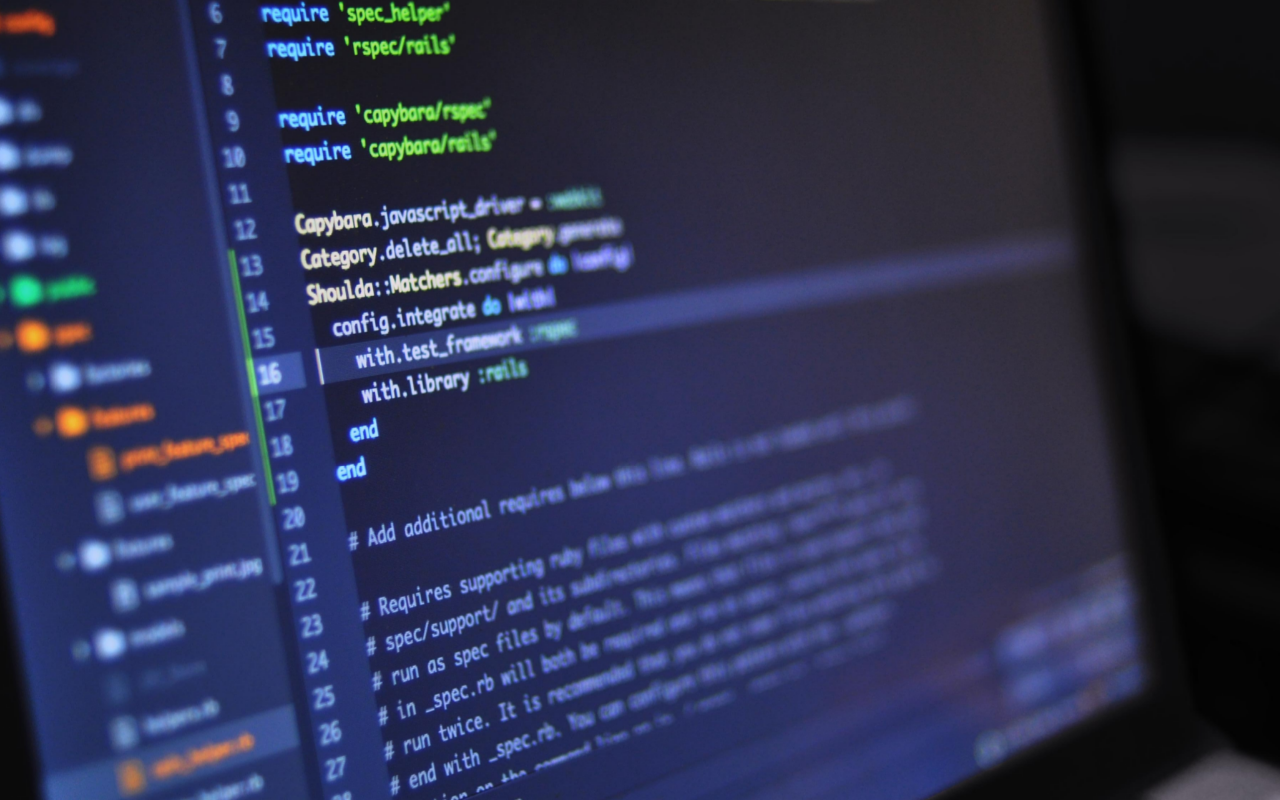
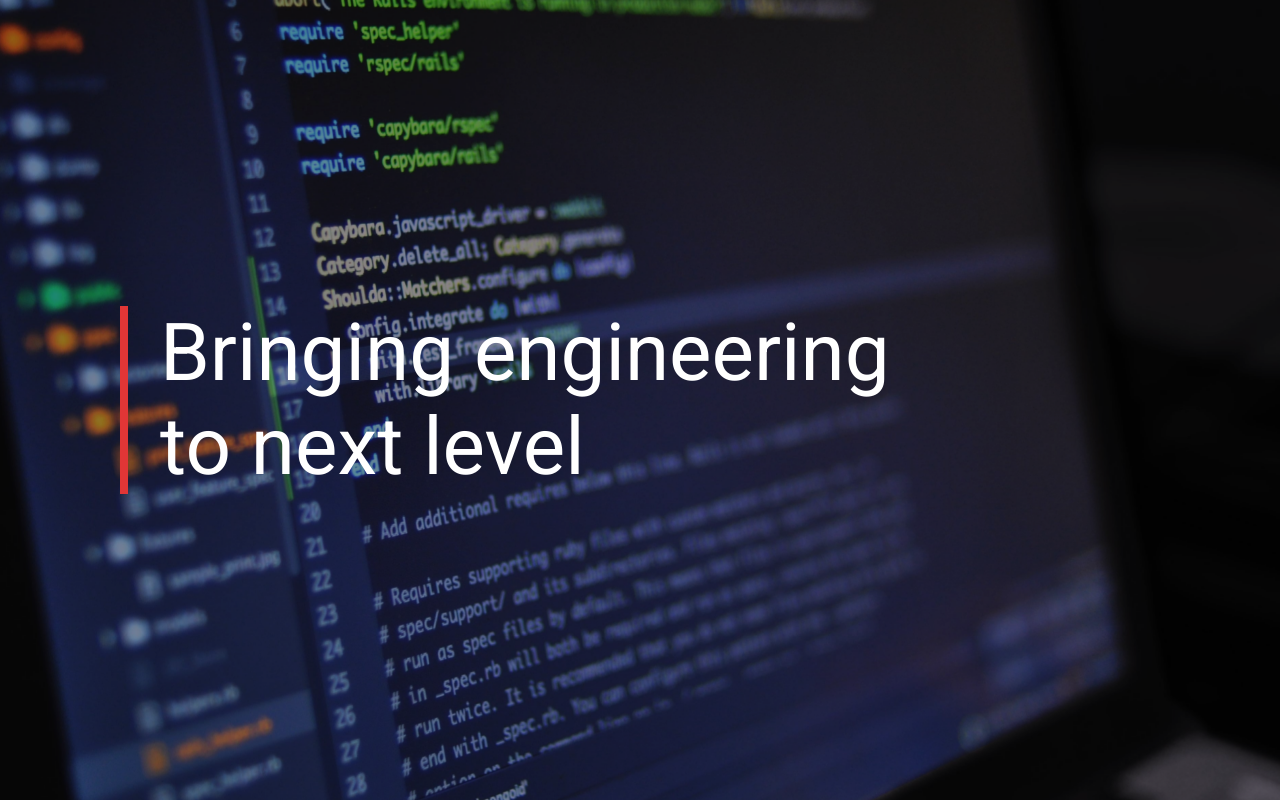
Before and after one commit to Mazin-Fouad/mazinfouad.de, an Angular app: page / in a window 1280 px wide. Built offline with nearby package versions, Linux system fonts and the light colour scheme.

Commit message:
added animated text

```diff
--- a/src/app/app.component.html
+++ b/src/app/app.component.html
@@ -5,3 +5,7 @@
     src="assets/imgs/{{ images[currentImage] }}"
   />
 </div>
+
+<div class="sildeshow-container sildeshow-overlay">
+  <p *ngIf="showImage" class="fadeIn">{{ headlines[currentImage] }}</p>
+</div>
--- a/src/app/app.component.scss
+++ b/src/app/app.component.scss
@@ -1,9 +1,8 @@
-.sildeshow-container{
+.sildeshow-container {
     width: 100vw;
     height: 100vh;
     overflow: hidden;
 }
-
 
 .img-slideshow {
     width: 100vw;
@@ -13,13 +12,45 @@
     animation: zoomIn 8s ease-in-out;
 }
 
-@keyframes zoomIn{
-
+@keyframes zoomIn {
     from {
         transform: scale(1);
     }
 
-    to{
+    to {
         transform: scale(1.2);
     }
 }
+
+.sildeshow-overlay {
+    position: absolute;
+    top: 0;
+    background-color: rgba(0, 0, 0, 0.4);
+    display: flex;
+    align-items: center;
+
+    p {
+        margin-left: 120px;
+        max-width: 800px;
+        padding-left: 32px;
+        color: #fff;
+        font-size: 5rem;
+        border-left: 8px solid #e13636;
+    }
+}
+
+.fadeIn {
+    animation: fadInAnimation 1.3s ease-in-out;
+}
+
+@keyframes fadInAnimation {
+    from {
+        opacity: 0;
+        transform: translateY(20px);
+    }
+
+    to {
+        opacity: 1;
+        transform: translateY(0);
+    }
+}
--- a/src/app/app.component.ts
+++ b/src/app/app.component.ts
@@ -3,27 +3,31 @@ import { Component, OnInit } from '@angular/core';
 @Component({
   selector: 'app-root',
   templateUrl: './app.component.html',
-  styleUrls: ['./app.component.scss']
+  styleUrls: ['./app.component.scss'],
 })
 export class AppComponent implements OnInit {
-   images = ['code.jpg', 'laptop.jpg', 'universty.jpg'];
-   currentImage = 0;
-   showImage = true;
+  images = ['code.jpg', 'laptop.jpg', 'universty.jpg'];
+  headlines = [
+    'Bringing engineering to next level',
+    'Born to code',
+    'Graduated at Developer Akademie',
+  ];
+  currentImage = 0;
+  showImage = true;
 
-   ngOnInit(){
+  ngOnInit() {
     this.updateImage();
-   }
+  }
 
-   updateImage(){
+  updateImage() {
     setInterval(() => {
-      this.currentImage ++;
+      this.currentImage++;
       this.currentImage = this.currentImage % this.images.length;
       this.showImage = false;
-
 
       setTimeout(() => {
         this.showImage = true;
       }, 10);
     }, 8000);
-   }
+  }
 }
--- a/src/index.html
+++ b/src/index.html
@@ -2,6 +2,14 @@
 <html lang="en">
   <head>
     <meta charset="utf-8" />
+    <!-- Google Fonts -->
+    <link rel="preconnect" href="https://fonts.googleapis.com" />
+    <link rel="preconnect" href="https://fonts.gstatic.com" crossorigin />
+    <link
+      href="https://fonts.googleapis.com/css2?family=Roboto:ital,wght@0,100;0,300;0,400;0,500;0,700;0,900;1,100;1,300;1,400;1,500;1,700;1,900&display=swap"
+      rel="stylesheet"
+    />
+    <!-- Google Fonts -->
     <title>Mazin Fouad</title>
     <base href="/" />
     <meta name="viewport" content="width=device-width, initial-scale=1" />
--- a/src/styles.scss
+++ b/src/styles.scss
@@ -1,5 +1,6 @@
-body{
+body {
     margin: 0;
     padding: 0;
     box-sizing: border-box;
+    font-family: "Roboto", sans-serif;
 }
```
